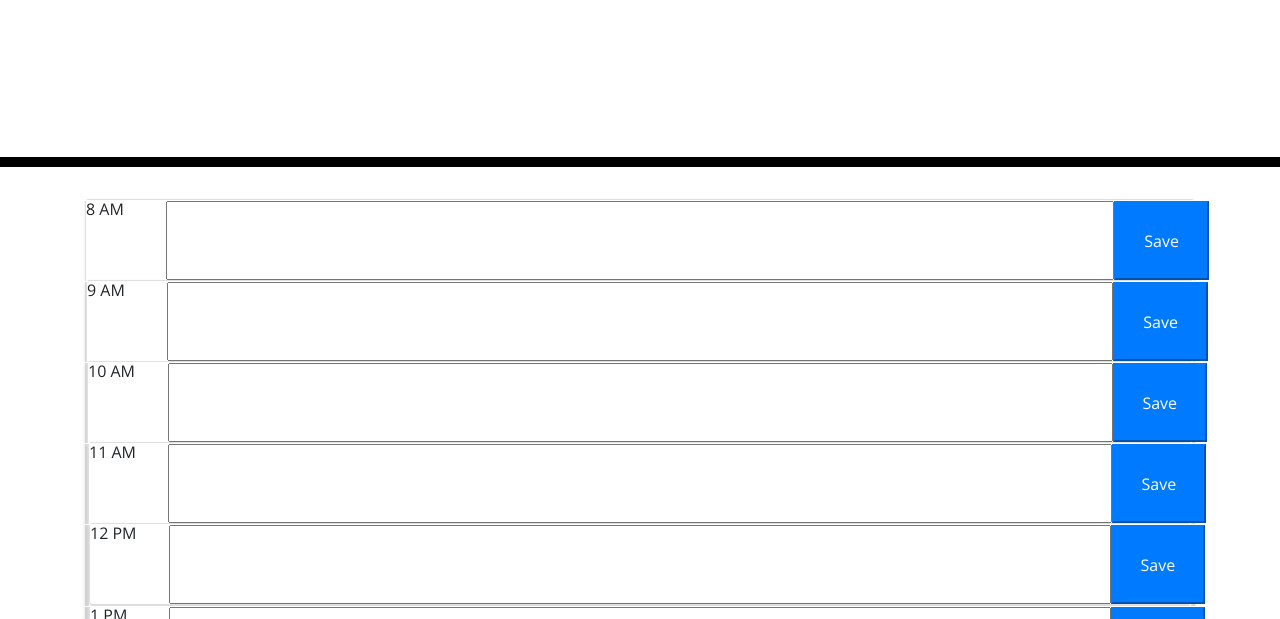
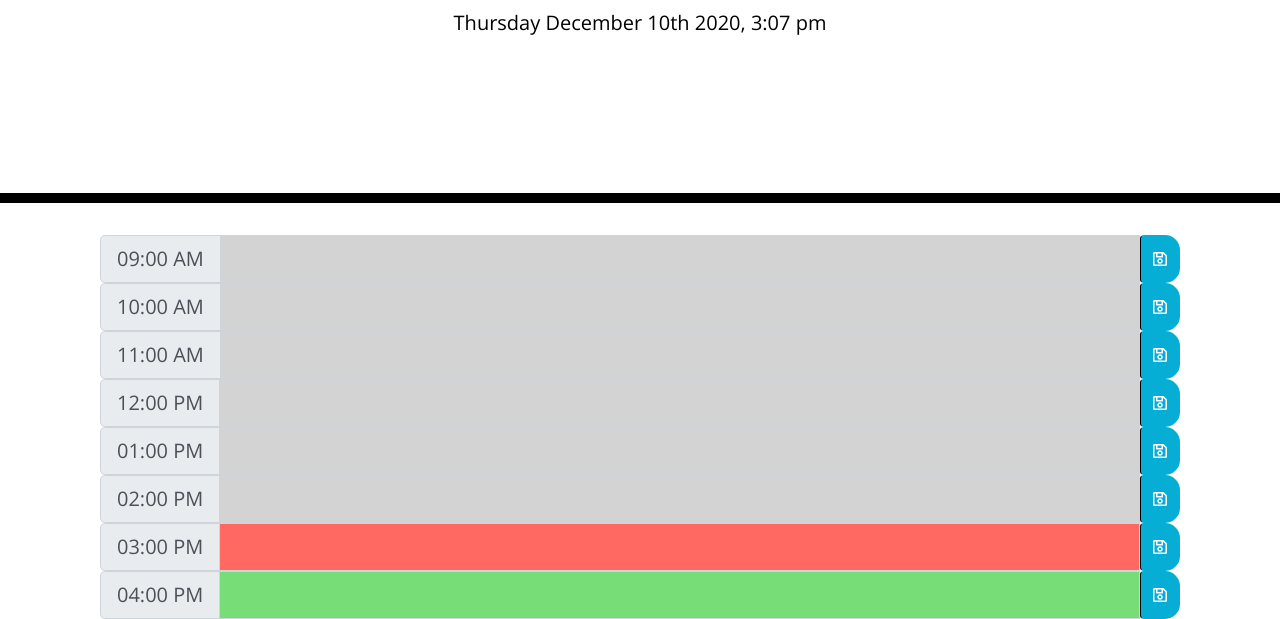
Before and after one commit to lindseybowen/Work_Day_Scheduler, a plain HTML site: page Develop/index.html in a window 1280 px wide. Shown: the part 181-800 px from the top of the page. Drawn offline with nearby package versions, Linux system fonts and the light colour scheme.

Commit message:
getitng erros changed HTML

```diff
--- a/Develop/index.html
+++ b/Develop/index.html
@@ -30,83 +30,89 @@
       <div class="row justify-content-center" id="todays-date"><h2></h2></div>
     </header>
     <div class="container">
-      <!-- Timeblocks go here -->
-      <!--Row 1 8am-->
-      <div class="card shadow-sm">
-        <div class="row justify-content" id="8am">
-          <p id="time" class="text-body col-1">8 AM </p>
-            <input type="text" id="9" class="col-10">
-          <button class="rowBtn btn-primary col-1">Save</button>
+      <div class="container">
+        <!-- 9AM Timeblocks go here -->
+        <div class="input-group input-group-lg" data-hour="9">
+            <div class="input-group-prepend">
+                <!-- Added time-block class -->
+                <span class="input-group-text time-block block1"></span>
             </div>
-       <!--Row 2 9am-->
-       <div class="card shadow-sm">
-        <div class="row justify-content" id="9am">
-          <p id="time" class="text-body col-1">9 AM </p>
-            <input type="text" id="9" class="col-10">
-          <button class="rowBtn btn-primary col-1">Save</button>
+            <input type="text" class="form-control form9" aria-label="Large">
+            <!-- <input class="btn saveBtn" type="submit" value="Save"> -->
+            <button class="btn saveBtn"><i class="far fa-save"></i></button>
+            <!-- Use Favacon for save icon-->
         </div>
-         <!---Row 3 10am-->
-    <div class="card shadow-sm">
-      <div class="row" id="10am">
-          <p id="time" class="text-body col-1">10 AM </p>
-            <input type="text" id="10" class="col-10">
-          <button class="rowBtn btn-primary col-1">Save</button>
+        <!-- 10AM Timeblocks go here -->
+        <div class="input-group input-group-lg" data-hour="10">
+            <div class="input-group-prepend">
+                <span class="input-group-text time-block block2"></span>
             </div>
-    <!---Row 4 11am-->
-    <div class="card shadow-sm">
-      <div class="row" id="11am">
-          <p id="time" class=" text-body col-1">11 AM</p>
-            <input type="text" id="11" class="col-10">
-          <button class="rowBtn btn-primary col-1">Save</button>
+            <input type="text" class="form-control form10" aria-label="Large">
+            <button class="btn saveBtn"><i class="far fa-save"></i></button>
+            <!-- Use Favacon for save icon-->
         </div>
-      <!---Row 5 12pm-->
-    <div class="card shadow-sm">
-      <div class="row" id="12pm">
-          <p id="time" class="text-body col-1">12 PM</p>
-            <input type="text" id="12" class="col-10">
-          <button class="rowBtn btn-primary col-1">Save</button>
+        <!-- 11AM Timeblocks go here -->
+        <div class="input-group input-group-lg" data-hour="11">
+            <div class="input-group-prepend">
+                <span class="input-group-text time-block block3"></span>
             </div>
+            <input type="text" class="form-control form11" aria-label="Large">
+            <button class="btn saveBtn"><i class="far fa-save"></i></button>
+            <!-- Use Favacon for save icon-->
         </div>
-    <!---Row 6 1pm-->
-    <div class="card shadow-sm">
-      <div class="row" id="1pm">
-          <p id="time" class="text-body col-1">1 PM</p>
-            <input type="text" id="13" class="col-10">
-          <button class="rowBtn btn-primary col-1">Save</button>
+        <!-- 12PM Timeblocks go here -->
+        <div class="input-group input-group-lg" data-hour="12">
+            <div class="input-group-prepend">
+                <span class="input-group-text time-block block4"></span>
             </div>
+            <input type="text" class="form-control form12" aria-label="Large">
+            <button class="btn saveBtn"><i class="far fa-save"></i></button>
+            <!-- Use Favacon for save icon-->
         </div>
-    <!---Row 7 2pm-->
-    <div class="card shadow-sm">
-      <div class="row" id="2pm">
-          <p id="time" class="text-body col-1">2 PM</p>
-            <input type="text" id="14" class="col-10" >
-          <button class="rowBtn btn-primary col-1">Save</button>
+        <!-- 1PM Timeblocks go here -->
+        <div class="input-group input-group-lg" data-hour="1">
+            <div class="input-group-prepend">
+                <span class="input-group-text time-block block5"></span>
             </div>
+            <input type="text" class="form-control form1" aria-label="Large">
+            <button class="btn saveBtn"><i class="far fa-save"></i></button>
+            <!-- Use Favacon for save icon-->
         </div>
-    <!---Row 8 3pm-->
-    <div class="card shadow-sm">
-      <div class="row" id="3pm">
-          <p id="time" class="text-body col-1">3 PM</p>
-            <input type="text" id="15" class="col-10">
-          <button class="rowBtn btn-primary col-1">Save</button>
+        <!-- 2PM Timeblocks go here -->
+        <div class="input-group input-group-lg" data-hour="2">
+            <div class="input-group-prepend">
+                <span class="input-group-text time-block block6"></span>
             </div>
+            <input type="text" class="form-control form2" aria-label="Large">
+            <button class="btn saveBtn"><i class="far fa-save"></i></button>
+            <!-- Use Favacon for save icon-->
         </div>
-    <!---Row 9 4pm-->
-    <div class="card shadow-sm">
-      <div class="row" id="4pm">
-          <p id="time" class="text-body col-1">4 PM</p>
-            <input type="text" id="16" class="col-10" >
-          <button class="rowBtn btn-primary col-1">Save</button>
+        <!-- 3PM Timeblocks go here -->
+        <div class="input-group input-group-lg" data-hour="3">
+            <div class="input-group-prepend">
+                <span class="input-group-text time-block block7"></span>
             </div>
+            <input type="text" class="form-control form3" aria-label="Large">
+            <button class="btn saveBtn"><i class="far fa-save"></i></button>
+            <!-- Use Favacon for save icon-->
         </div>
-     <!---Row 10 5pm-->
-     <div class="card shadow-sm">
-      <div class="row" id="5pm">
-          <p id="time" class="text-body col-1">5 PM</p>
-            <input type="text" id="17" class="col-10" >
-          <button class="rowBtn btn-primary col-1">Save</button>
+        <!-- 4PM Timeblocks go here -->
+        <div class="input-group input-group-lg" data-hour="4">
+            <div class="input-group-prepend">
+                <span class="input-group-text time-block block8"></span>
             </div>
+            <input type="text" class="form-control form4" aria-label="Large">
+            <button class="btn saveBtn"><i class="far fa-save"></i></button>
+            <!-- Use Favacon for save icon-->
         </div>
+        <!-- 5PM Timeblocks go here -->
+        <div class="input-group input-group-lg" data-hour="5">
+            <div class="input-group-prepend">
+                <span class="input-group-text time-block block9"></span>
+            </div>
+            <input type="text" class="form-control form5" aria-label="Large">
+            <button class="btn saveBtn"><i class="far fa-save"></i></button>
+            <!-- Use Favacon for save icon-->
         </div>
     </div>
     <script src="https://cdnjs.cloudflare.com/ajax/libs/jquery/3.2.1/jquery.min.js"></script>
--- a/Develop/main.js
+++ b/Develop/main.js
@@ -1,59 +1,190 @@
-$(document).ready(function() {
-    var events = [];
+  // Moment declaration for day and time
+moment(Date);
+$("#currentDay").text(moment().format('dddd MMMM Do YYYY, h:mm a'));
+// Moment Current time
+var currentTime = moment();
+// Returns current time to the nearest hour - 12:30 becomes 12:00
+currentTime = currentTime.startOf("hour");
+// Calculates the start of day + 9 to return 9 am
+var beforeTime = moment().startOf('day').add(9, "hours");
 
-    // listen for save button clicks
-    $(".saveBtn").on("click", function() {
-      // get nearby values
-      var value = $(this).siblings(".description").val();
-      var time = $(this).parent().attr("id");
-      var dateAdded = moment().format("dddd, MMMM Do");
+// Time blocks
+// 9 AM
+var time1 = beforeTime.add(0, "h");
+// var time1 = beforeTime;
+time1 = time1.format('hh:mm A');
+// Populates time formula into html
+$(".block1").text(time1);
+// 10 AM
+var time2 = beforeTime.add(1, "h");
+time2 = time2.format('hh:mm A');
+// Populates time formula into html
+$(".block2").text(time2);
+// 11 AM
+var time3 = beforeTime.add(1, "h");
+time3 = time3.format('hh:mm A');
+// Populates time formula into html
+$(".block3").text(time3);
+// 12 PM
+var time4 = beforeTime.add(1, "h");
+time4 = time4.format('hh:mm A');
+// Populates time formula into html
+$(".block4").text(time4);
+// 1 PM
+var time5 = beforeTime.add(1, "h");
+time5 = time5.format('hh:mm A');
+// Populates time formula into html
+$(".block5").text(time5);
+// 2 PM
+var time6 = beforeTime.add(1, "h");
+time6 = time6.format('hh:mm A');
+// Populates time formula into html
+$(".block6").text(time6);
+// 3 PM
+var time7 = beforeTime.add(1, "h");
+time7 = time7.format('hh:mm A');
+// Populates time formula into html
+$(".block7").text(time7);
+// 4 PM
+var time8 = beforeTime.add(1, "h");
+time8 = time8.format('hh:mm A');
+// Populates time formula into html
+$(".block8").text(time8);
+// 5 PM
+var time9 = beforeTime.add(1, "h");
+time9 = time9.format('hh:mm A');
+// Populates time formula into html
+$(".block9").text(time9);
 
-      events.push({description: value, time: time, date: dateAdded});
+// Function to compare hour slots with current time
+// Update these to coordinating numbers
+function testTime() {
+    // Add time1 9AM
+    time1 = moment().startOf('day').add(9, "hours");
+    // Adjusts current time to the hour
+    currentTime = currentTime.startOf("hour");
+    // Add time1 if/else
+    if (currentTime.isAfter(time1)) {
+        $(".form9").addClass("past");
+    }
+    else if (currentTime.isBefore(time1)) {
+        $(".form9").addClass("future");
+    }
+    else if (currentTime.isSame(time1)) {
+        $(".form9").addClass("present");
+    };
+    // Add time2 10AM
+    time2 = moment().startOf('day').add(10, "hours");
+    // Add time2 if/else
+    if (currentTime.isAfter(time2)) {
+        $(".form10").addClass("past");
+    }
+    else if (currentTime.isBefore(time2)) {
+        $(".form10").addClass("future");
+    }
+    else if (currentTime.isSame(time2)) {
+        $(".form10").addClass("present");
+    };
+    // time3 11AM
+    time3 = moment().startOf('day').add(11, "hours");
+    // Add time3 if/else
+    if (currentTime.isAfter(time3)) {
+        $(".form11").addClass("past");
+    }
+    else if (currentTime.isBefore(time3)) {
+        $(".form11").addClass("future");
+    }
+    else if (currentTime.isSame(time3)) {
+        $(".form11").addClass("present");
+    };
+    // time4 12PM
+    time4 = moment().startOf('day').add(12, "hours");
+    // Add time4 if/else
+    if (currentTime.isAfter(time4)) {
+        $(".form12").addClass("past");
+    }
+    else if (currentTime.isBefore(time4)) {
+        $(".form12").addClass("future");
+    }
+    else if (currentTime.isSame(time4)) {
+        $(".form12").addClass("present");
+    };
+    // time5 1PM
+    time5 = moment().startOf('day').add(13, "hours");
+    // Add time5 if/else
+    if (currentTime.isAfter(time5)) {
+        $(".form1").addClass("past");
+    }
+    else if (currentTime.isBefore(time5)) {
+        $(".form1").addClass("future");
+    }
+    else if (currentTime.isSame(time5)) {
+        $(".form1").addClass("present");
+    };
+    // time6 2PM
+    time6 = moment().startOf('day').add(14, "hours");
+    // Add time6 if/else
+    if (currentTime.isAfter(time6)) {
+        $(".form2").addClass("past");
+    }
+    else if (currentTime.isBefore(time6)) {
+        $(".form2").addClass("future");
+    }
+    else if (currentTime.isSame(time6)) {
+        $(".form2").addClass("present");
+    };
+    // time7 3M
+    time7 = moment().startOf('day').add(15, "hours");
+    // Add time7 if/else
+    if (currentTime.isAfter(time7)) {
+        $(".form3").addClass("past");
+    }
+    else if (currentTime.isBefore(time7)) {
+        $(".form3").addClass("future");
+    }
+    else if (currentTime.isSame(time7)) {
+        $(".form3").addClass("present");
+    };
+    // time8 4pm
+    time8 = moment().startOf('day').add(16, "hours");
+    // Add time8 if/else
+    if (currentTime.isAfter(time8)) {
+        $(".form4").addClass("past");
+    }
+    else if (currentTime.isBefore(time8)) {
+        $(".form4").addClass("future");
+    }
+    else if (currentTime.isSame(time8)) {
+        $(".form4").addClass("present");
+    };
+    // time9 5pm
+    time9 = moment().startOf('day').add(17, "hours");
+    // Add time9 if/else
+    if (currentTime.isAfter(time9)) {
+        $(".form5").addClass("past");
+    }
+    else if (currentTime.isBefore(time9)) {
+        $(".form5").addClass("future");
+    }
+    else if (currentTime.isSame(time9)) {
+        $(".form5").addClass("present");
+    };
+}
+testTime();
+// Loops through input area to get item from local storage
+var x = [9, 10, 11, 12, 1, 2, 3, 4, 5];
+// Test loop:
+for (var i = 0; i < x.length; i++) {
+    var dataHour = localStorage.getItem(x[i]);
+    // form - control
+    $(".form" + x[i]).val(dataHour);
+}
+// Event listener to save to local stroage
+$(".saveBtn").click(function () {
+    event.preventDefault();
+    var formValue = $(this).siblings(".form-control").val();
+    console.log("This worked");
+    var listItem = $(this).parent().data("hour");
 
-      // save the value in localStorage as time
-      localStorage.setItem("events", JSON.stringify(events));
-
-    });
-
-    function hourUpdater() {
-      // get current number of hours
-      var currentHour = moment().hours();
-
-      // loop over time blocks
-      $(".time-block").each(function() {
-        var blockHour = parseInt($(this).attr("id").split("-")[1]);
-
-
-        if(currentHour > blockHour) {
-          $(this).addClass("past");
-        }
-
-        else if(currentHour === blockHour) {
-          $(this).removeClass("past");
-          $(this).addClass("present");
-        }
-
-        else {
-          $(this).removeClass("past");
-          $(this).removeClass("present");
-          $(this).addClass("future");
-        }
-
-      });
-    }
-
-    hourUpdater();
-
-    var secondsLeft = 15;
-    function setTime() {
-      setInterval(function() {
-        secondsLeft--;
-
-        if(secondsLeft === 0) {
-          hourUpdater();
-          secondsLeft = 15;
-        }
-
-      }, 1000);
-    }
-    setTime();
+    localStorage.setItem(listItem, formValue);
+});
```
Lines whose indentation alone changed are shown as unchanged.
